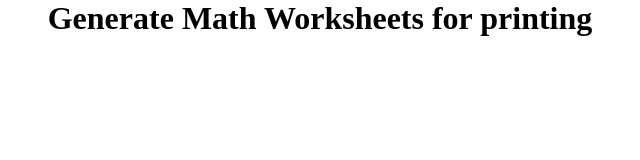
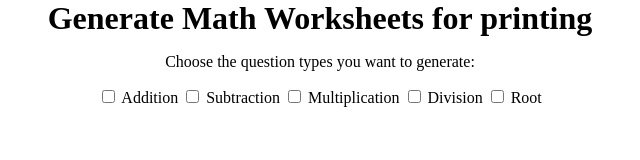
Before and after one commit to richie-rich90454/math_worksheet_generator, a website: page public/index.html in a window 1280 px wide. Shown: the whole page, without its empty margins (320-960 px from the left). Drawn offline with nearby package versions, Linux system fonts and the light colour scheme; a web font is replaced by a local one.

Commit message:
started implemented boxes for answer choice selection

```diff
--- a/public/index.html
+++ b/public/index.html
@@ -26,12 +26,33 @@
                 margin: 0;
                 padding: 0;
             }
+            label{
+                font-family: "Noto Sans SC";
+            }
+            #question-options{
+                margin: auto;
+                text-align: center;
+            }
         </style>
     </head>
     <body>
         <h1 style="margin: auto; text-align: center;">Generate Math Worksheets for printing</h1>
         <div id="generation-box">
-
+            <div id="question-options">
+                <p>Choose the question types you want to generate: </p>
+                <form>
+                    <input type="checkbox" id="add">
+                    <label for="add">Addition</label>
+                    <input type="checkbox" id="subtrt">
+                    <label for="subtrt">Subtraction</label>
+                    <input type="checkbox" id="mult">
+                    <label for="mult">Multiplication</label>
+                    <input type="checkbox" id="divid">
+                    <label for="divid">Division</label>
+                    <input type="checkbox" id="root">
+                    <label for="root">Root</label>
+                </form>
+            </div>
         </div>
         <script src="script.js"></script>
     </body>
```
